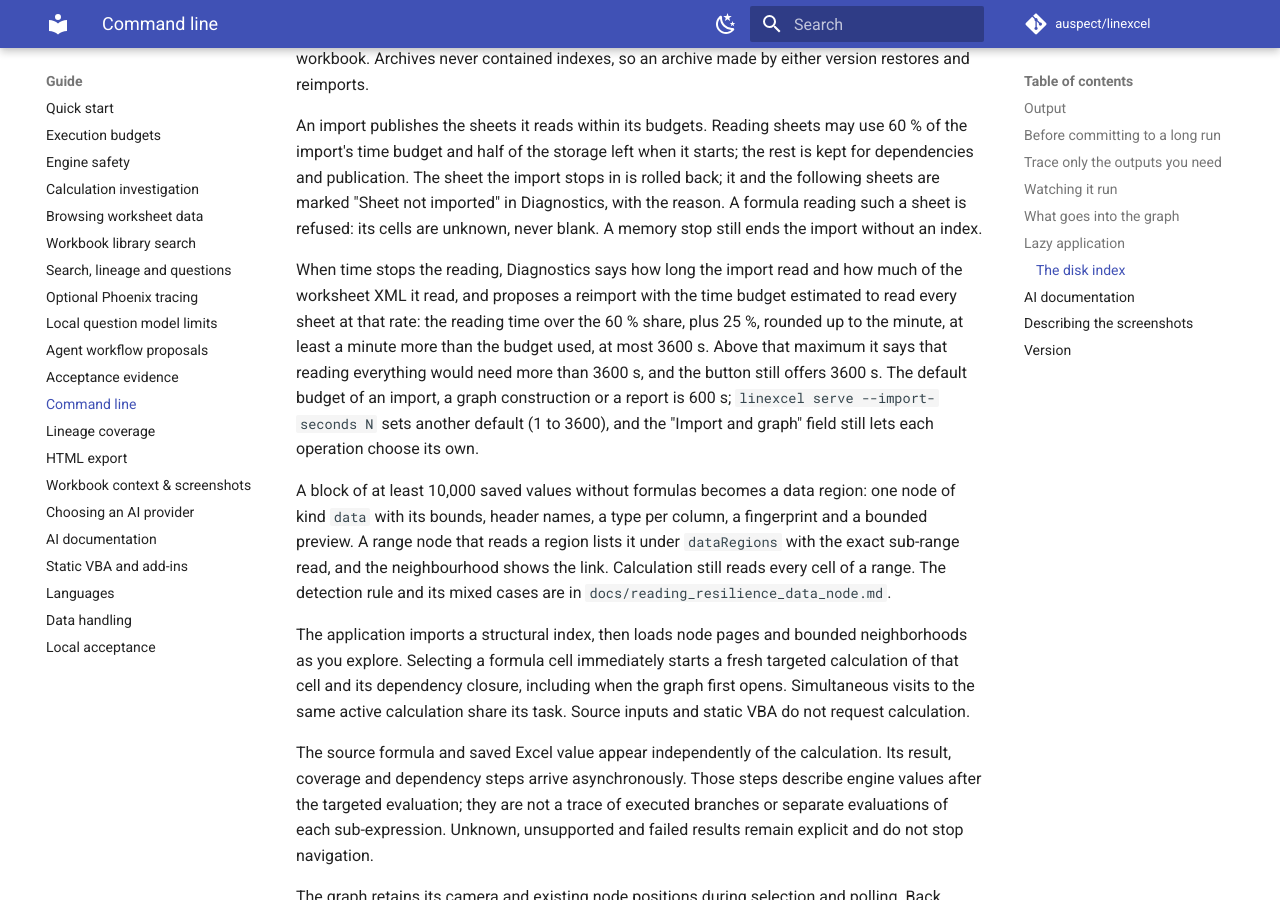
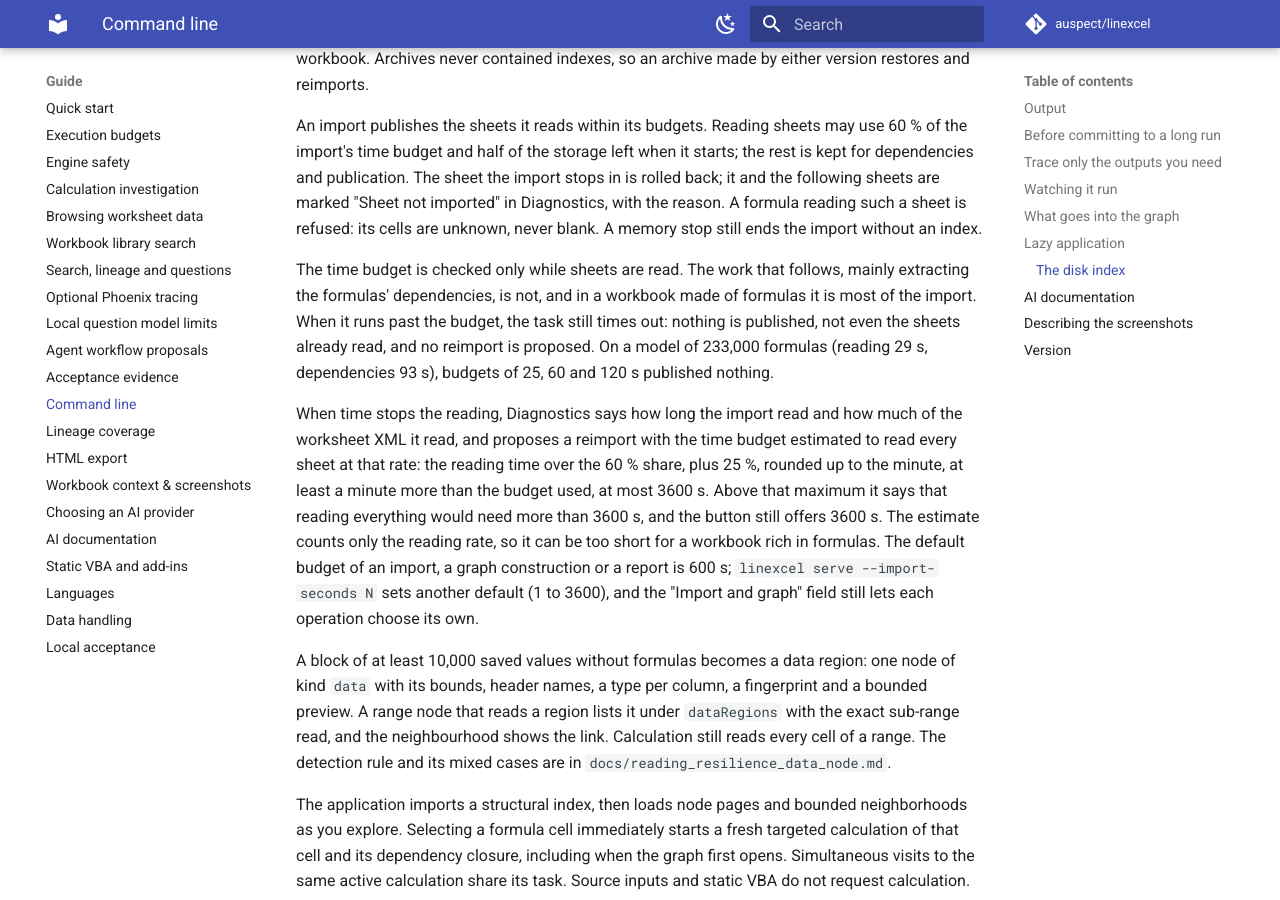
Before and after one commit to auspect/linexcel, an MkDocs documentation site: the page built from docs/guide/cli.md, in a window 1280 px wide and 900 px high, scrolled down 4237 px. Built offline with MkDocs 1.6.1 and Material for MkDocs 9.7.7, drawn with Linux system fonts in a browser that asks for light colours; comment, search, counter and statistics services are not loaded.

Commit message:
Document that an import running out of time after reading publishes nothing
The time budget is checked only while sheets are read. Dependency
extraction, which follows and is most of a formula model's import, is
not: when it runs past the budget the task still times out, nothing is
published and no reimport is proposed. The proposed budget is estimated
from the reading rate alone and can be too short. Measured on ATB
(233,410 formulas, reading 29 s, dependencies 93 s) through the serve
coordinator: budgets of 25, 60 and 120 s published nothing.

Co-Authored-By: Claude Opus 5.5 <noreply@anthropic.com>

```diff
--- a/docs/guide/cli.md
+++ b/docs/guide/cli.md
@@ -181,12 +181,22 @@ not imported" in Diagnostics, with the reason. A formula reading such a sheet
 is refused: its cells are unknown, never blank. A memory stop still ends the
 import without an index.
 
+The time budget is checked only while sheets are read. The work that
+follows, mainly extracting the formulas' dependencies, is not, and in a
+workbook made of formulas it is most of the import. When it runs past the
+budget, the task still times out: nothing is published, not even the sheets
+already read, and no reimport is proposed. On a model of 233,000 formulas
+(reading 29 s, dependencies 93 s), budgets of 25, 60 and 120 s published
+nothing.
+
 When time stops the reading, Diagnostics says how long the import read and
 how much of the worksheet XML it read, and proposes a reimport with the time
 budget estimated to read every sheet at that rate: the reading time over the
 60 % share, plus 25 %, rounded up to the minute, at least a minute more than
 the budget used, at most 3600 s. Above that maximum it says that reading
-everything would need more than 3600 s, and the button still offers 3600 s. The default budget of an import, a graph construction
+everything would need more than 3600 s, and the button still offers 3600 s.
+The estimate counts only the reading rate, so it can be too short for a
+workbook rich in formulas. The default budget of an import, a graph construction
 or a report is 600 s; `linexcel serve --import-seconds N` sets another
 default (1 to 3600), and the "Import and graph" field still lets each
 operation choose its own.
```
Also changed, not shown: CHANGELOG.md (+9 -1 lines), README.md (+4 -1 lines), docs/reading_resilience_data_node.md (+7 -1 lines).
